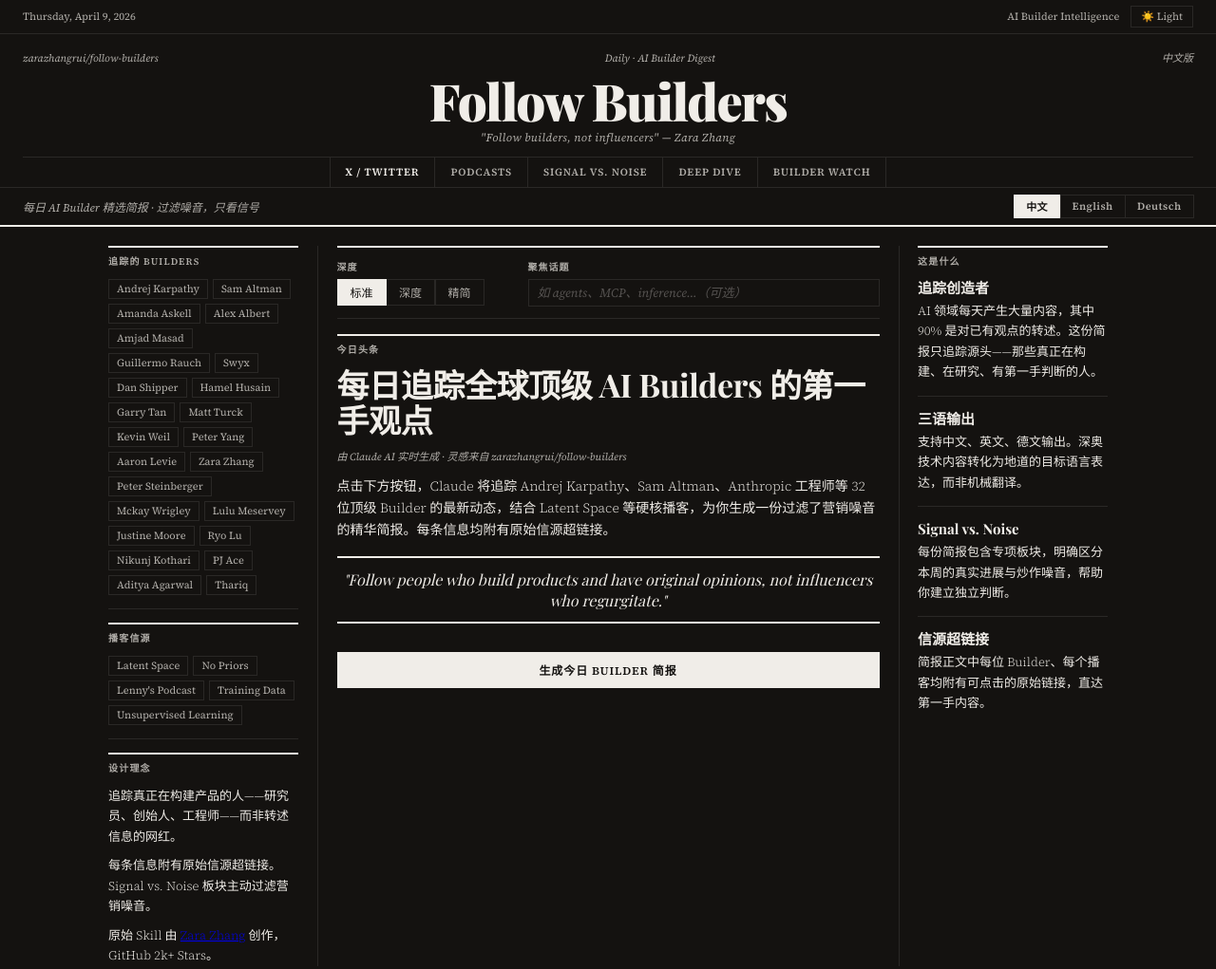
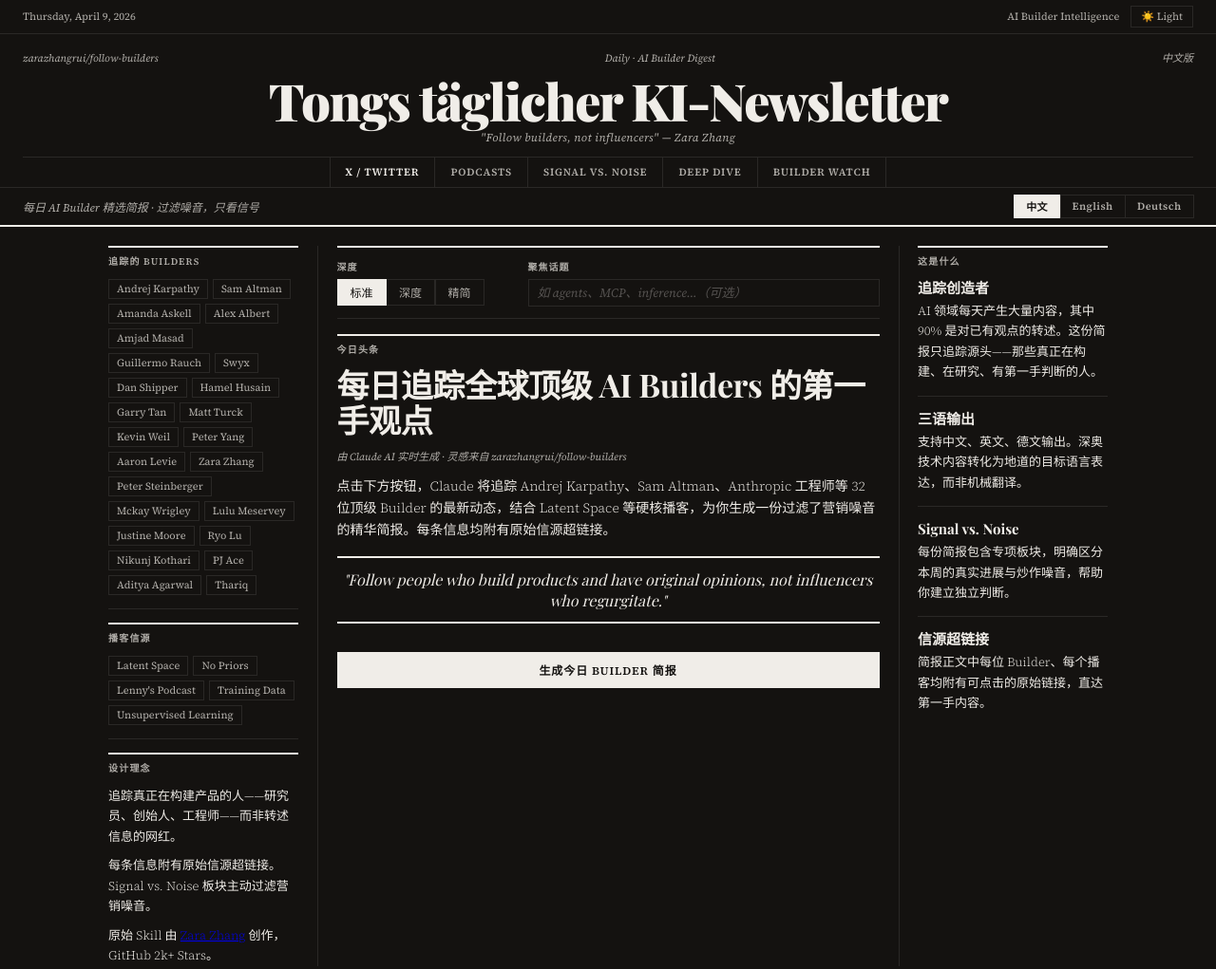
Before and after one commit to robinwang123/skill-briefing, a plain HTML site: page skill-briefing/index.html in a window 1280 px wide. Shown: the top 1021 px of the page at 95% size. Drawn offline with nearby package versions, Linux system fonts and the light colour scheme; a web font is replaced by a local one.

Commit message:
Update index.html

```diff
--- a/skill-briefing/index.html
+++ b/skill-briefing/index.html
@@ -3,7 +3,7 @@
 <head>
 <meta charset="UTF-8">
 <meta name="viewport" content="width=device-width, initial-scale=1.0">
-<title>Follow Builders · AI Builder Digest</title>
+<title>Tongs täglicher KI-Newsletter Follow Builders · AI Builder Digest</title>
 <link rel="preconnect" href="https://fonts.googleapis.com">
 <link href="https://fonts.googleapis.com/css2?family=Playfair+Display:ital,wght@0,400;0,700;0,900;1,400;1,700&family=Source+Serif+4:ital,opsz,wght@0,8..60,300;0,8..60,400;0,8..60,600;1,8..60,300;1,8..60,400&display=swap" rel="stylesheet">
 <style>
@@ -464,7 +464,7 @@
     <span id="masthead-mid">Daily · AI Builder Digest</span>
     <span id="edition-label">中文版</span>
   </div>
-  <div class="masthead-logo">Follow Builders</div>
+  <div class="masthead-logo">Tongs täglicher KI-Newsletter</div>
   <div class="masthead-tagline">"Follow builders, not influencers" — Zara Zhang</div>
   <div class="nav-strip">
     <div class="nav-item active">X / Twitter</div>
```
